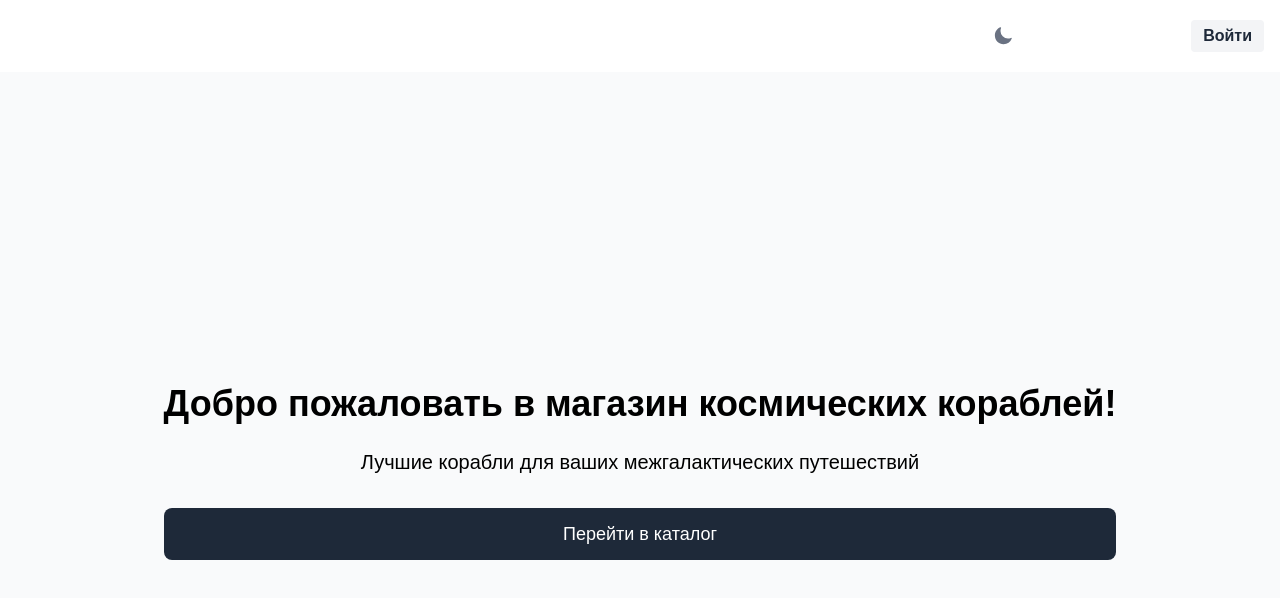
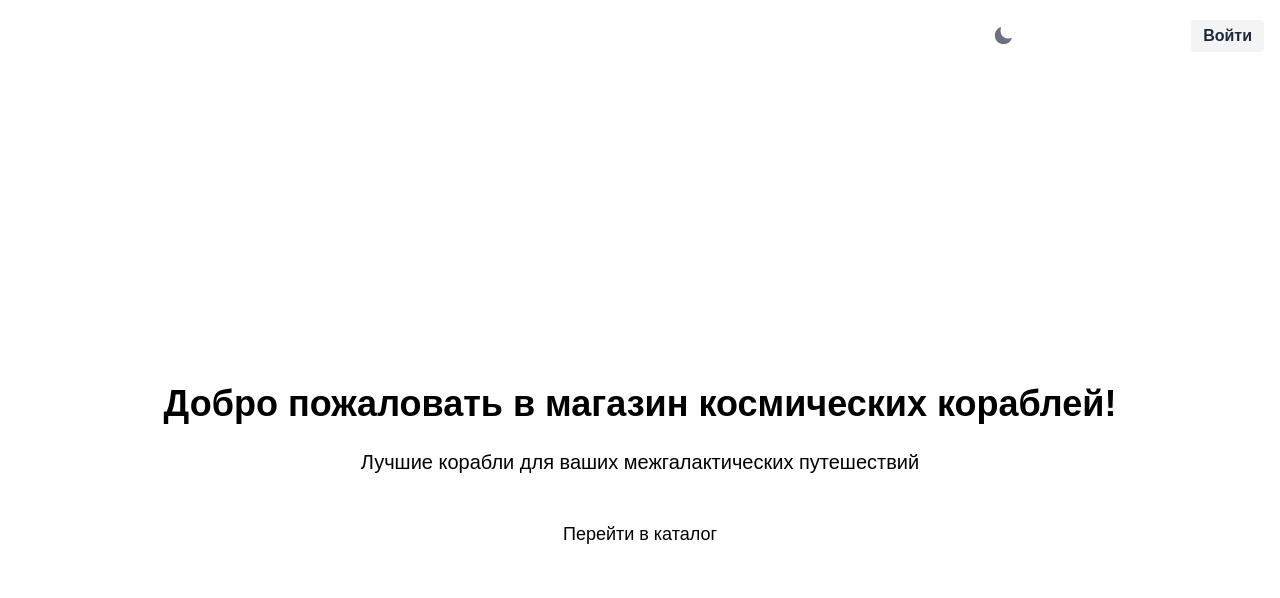
Before and after one commit to Anya394/crp1, a Next.js app in the folder practice_5.1/: page / in a window 1280 px wide. Shown: the top 598 px of the page. Built offline with nearby package versions, Linux system fonts and the light colour scheme.

Commit message:
fix: исправлен баг с темой и добавлено использование хука корзины

```diff
--- a/practice_5.1/src/app/globals.css
+++ b/practice_5.1/src/app/globals.css
@@ -7,6 +7,8 @@
   --color-text-primary: #111827;
   --color-text-secondary: #4b5563;
   --header-bg: #1f2937;
+  --button-bg: #1f2937;
+  --button-text: #f3f4f6;
 }
 
 /* Dark theme */
@@ -16,6 +18,8 @@
   --color-text-primary: #f3f4f6;
   --color-text-secondary: #d1d5db;
   --header-bg: #161d25;
+  --button-bg: #f3f4f6;
+  --button-text: #161d25;
 }
 
 @media (prefers-color-scheme: dark) {
@@ -37,3 +41,9 @@ header {
   transition: background-color 0.3s, color 0.3s;
   font-family: Arial, Helvetica, sans-serif;
 }
+
+.mainButton {
+  background-color: var(--button-bg);
+  color: var(--button-text);
+  transition: background-color 0.3s, color 0.3s;
+}
--- a/practice_5.1/src/app/page.tsx
+++ b/practice_5.1/src/app/page.tsx
@@ -4,12 +4,12 @@ export default function Home() {
 
   return (
     <div>
-      <div className="min-h-screen flex flex-col items-center justify-center bg-gray-50">
+      <div className="min-h-screen flex flex-col items-center justify-center">
         <div className="text-center">
           <h1 className="text-4xl font-bold mb-6">Добро пожаловать в магазин космических кораблей!</h1>
           <p className="text-xl mb-8">Лучшие корабли для ваших межгалактических путешествий</p>
           <Link href="/catalog">
-            <div className="px-6 py-3 bg-gray-800 text-white rounded-lg hover:bg-gray-900 transition-colors text-lg">
+            <div className="px-6 py-3 mainButton text-white rounded-lg hover:bg-gray-900 transition-colors text-lg">
               Перейти в каталог
             </div>
           </Link>
--- a/practice_5.1/src/entities/CartIcon.tsx
+++ b/practice_5.1/src/entities/CartIcon.tsx
@@ -1,16 +1,14 @@
 'use client';
 
-import { useSelector } from 'react-redux';
-import type { RootState } from '@/ReduxStore';
 import Link from 'next/link';
 import { ShoppingCart } from 'lucide-react';
 import { useAtom } from 'jotai';
 import { isLoggedInAtom } from '@/entities/authStorage';
+import { useCart } from '@/hooks/useCart';
 
 export const CartIcon = () => {
-  const itemsCount = useSelector((state: RootState) =>
-    state.cart.items.reduce((sum, item) => sum + item.quantity, 0)
-  );
+  const { items } = useCart();
+  const itemsCount = items.reduce((sum, item) => sum + item.quantity, 0);
   const [isLoggedIn] = useAtom(isLoggedInAtom);
 
   return (
--- a/practice_5.1/src/features/Cart.tsx
+++ b/practice_5.1/src/features/Cart.tsx
@@ -1,18 +1,16 @@
 'use client';
 
-import { useSelector } from 'react-redux';
-import { RootState } from '@/ReduxStore';
 import ProductCard from '@/entities/ProductCard';
 import { CatalogToCartBridge } from '@/CatalogToCartBridge';
 import useProducts from '@/entities/ProductsStorage';
 import { useTheme } from '@/hooks/useTheme';
+import { useCart } from '@/hooks/useCart';
 
 export function Cart() {
-  const items = useSelector((state: RootState) => state.cart.items);
-  const total = items.reduce((sum, item) => sum + item.price * item.quantity, 0);
   const { deleteFromCartZustandCatalog } = useProducts();
   const { removePositionFromCartReduxCart } = CatalogToCartBridge();
   const { theme } = useTheme();
+  const { total, items } = useCart();
 
   const handleDeletePosition = (id: number) => {
     deleteFromCartZustandCatalog(id);
```
